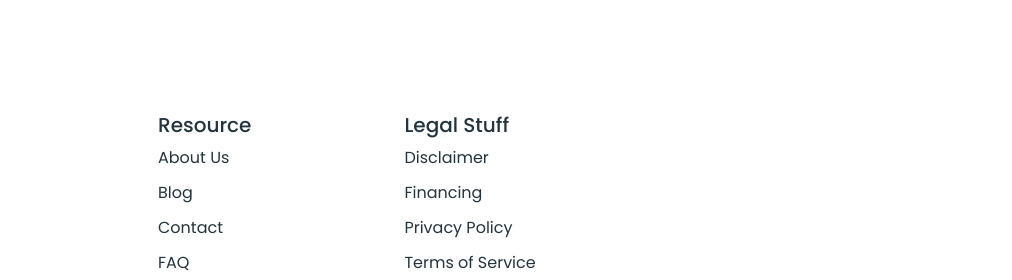
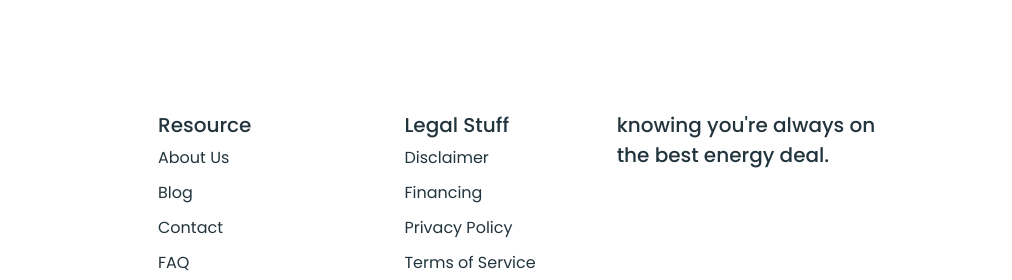
Before and after one commit to Salohiddin-coder/MyProduct, a plain HTML site: page index.html in a window 1280 px wide. Shown: the part 6373-6653 px from the top of the page, 268-1280 px from the left. Drawn offline with Linux system fonts and the light colour scheme.

Commit message:
add new changes

```diff
--- a/index.html
+++ b/index.html
@@ -645,6 +645,11 @@
               <li class="footer__subitem">Terms of Service</li>
             </ul>
           </li>
+
+          <li class="footer__item">
+            <strong class="footer__text-strong">knowing you're always on <br> the best energy deal.
+            </strong>
+          </li>
         </ul>
       </div>
     </div>
--- a/sass/blocks/_footer.scss
+++ b/sass/blocks/_footer.scss
@@ -72,3 +72,11 @@
   line-height: 35px;
   color: #22343D;
 }
+
+.footer__text-strong {
+  margin-bottom: 34px;
+  font-weight: 500;
+  font-size: 20px;
+  line-height: 30px;
+  color: #22343D;
+}
```
Also changed, not shown: css/main.css, 1 other file.
